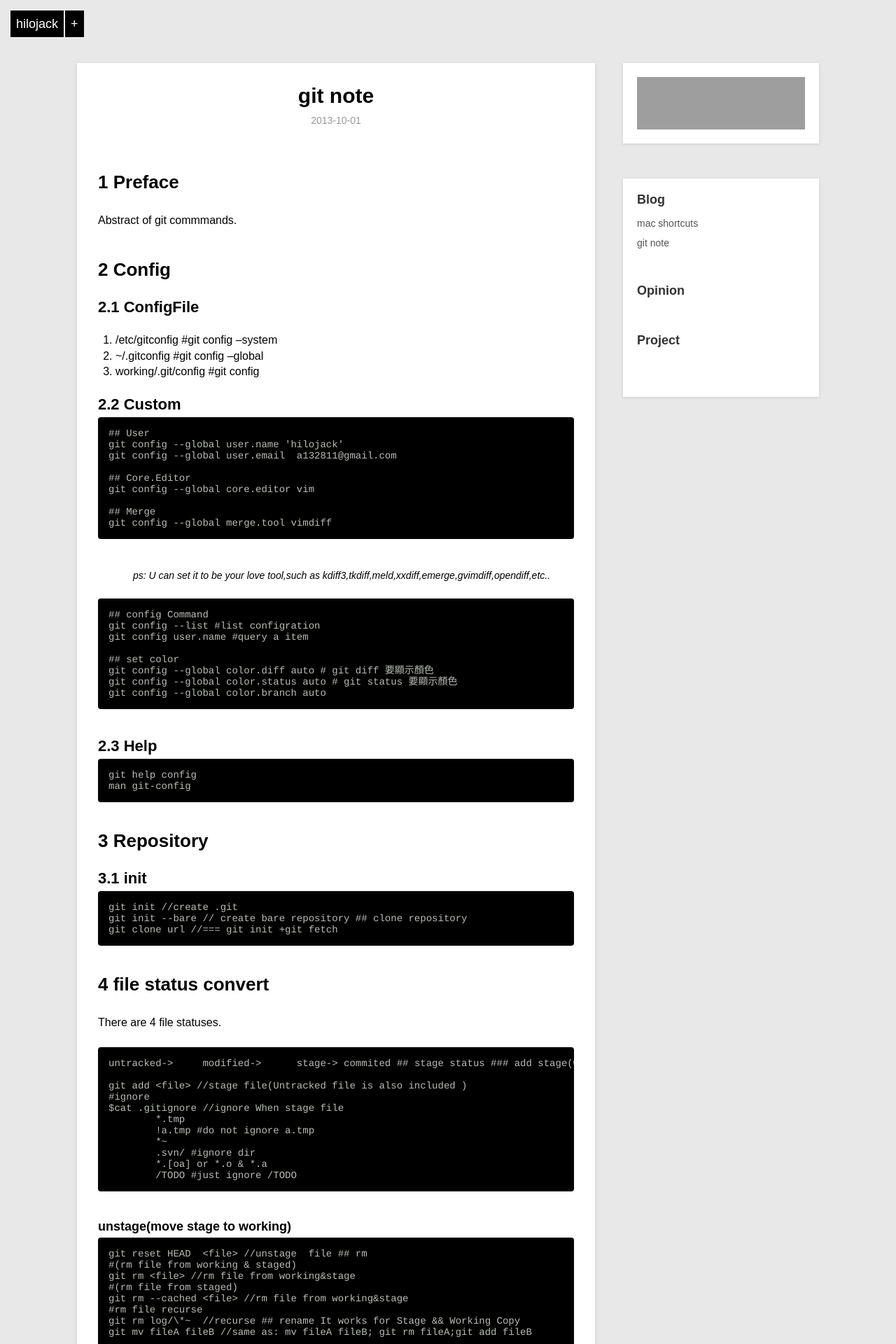
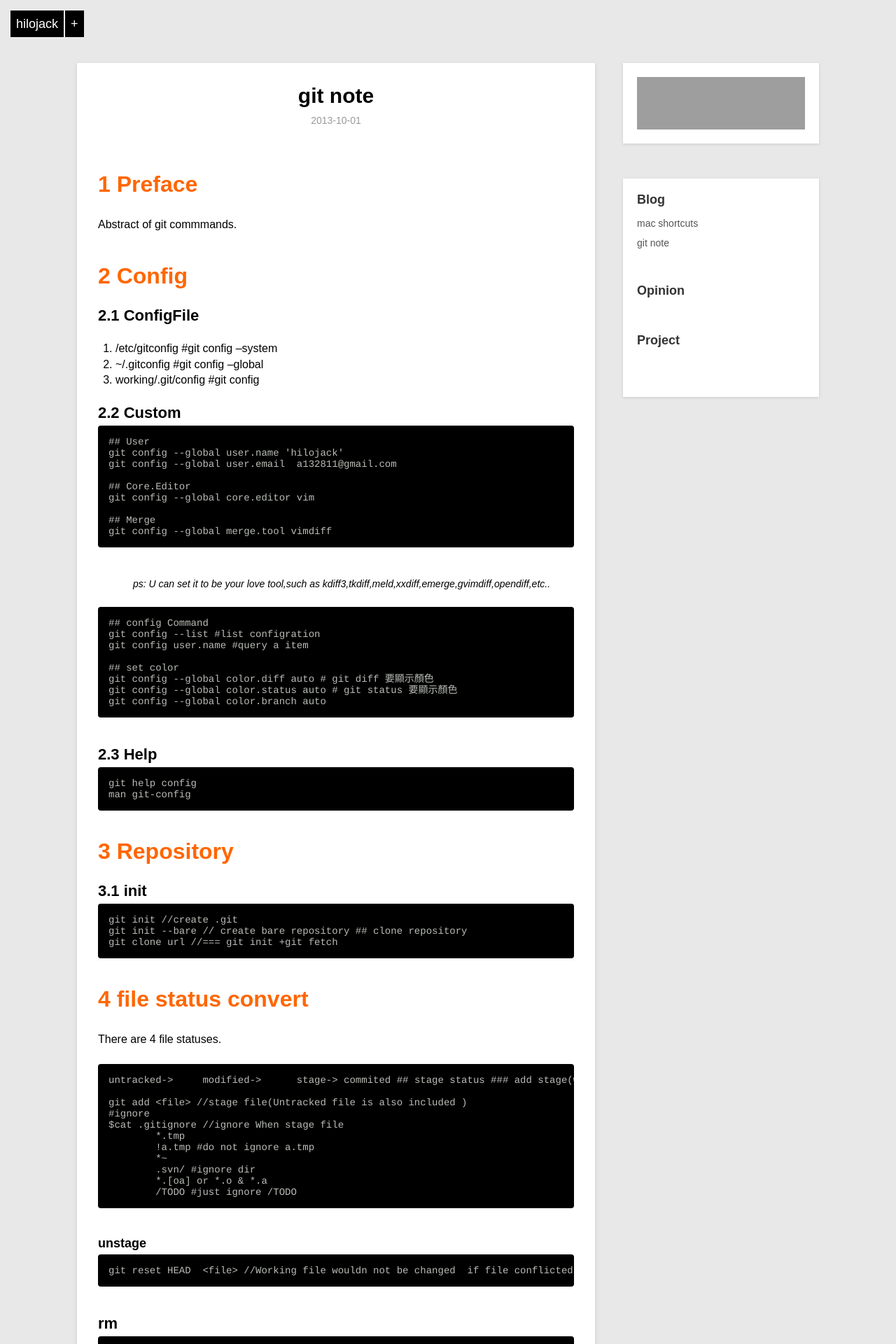
Before and after one commit to androidcoder90/androidcoder90.github.io, a Jekyll site: the page built from _posts/blog/2013-10-01-git.md, in a window 1280 px wide. Shown: the top 1920 px of the page at 70% size. Built offline with Jekyll 4.4.1, drawn with Linux system fonts in a browser that asks for light colours; Markdown is read by kramdown in place of the engine named in the settings; some of the changed text lies outside the part shown; grey boxes are pictures that could not be loaded.

Commit message:
modify css&js

```diff
--- a/_posts/blog/2013-10-01-git.md
+++ b/_posts/blog/2013-10-01-git.md
@@ -67,8 +67,9 @@ There are 4 file statuses.
 		/TODO #just ignore /TODO
 
 
-### unstage(move stage to working)
-	git reset HEAD  <file> //unstage  file
+### unstage
+	git reset HEAD  <file> //Working file wouldn not be changed  if file conflicted.
+
 ## rm
 	#(rm file from working & staged)
 	git rm <file> //rm file from working&stage
@@ -164,9 +165,9 @@ It works for Stage && Working Copy
 ## modify revision
 	git add a.c;git commit --amend
 ## unstage
-	git reset HEAD file
+	git reset HEAD  <file> //Working file wouldn not be changed  if file conflicted.
 ## revert working
-	git checkout -- file
+	git checkout -- file //cp staged/commited file to working copy.
 
 # remote
 ## add/rm/rename
@@ -207,6 +208,11 @@ It works for Stage && Working Copy
 ## list branch
 	git branch
 	git branch -v #more detail
+
+### merge status
+	git branch --merged
+	git branch --no-merged //the branch not merged
+
 ## add/del branch
 	git branch <branchName>
 	git branch -d <branchName>
@@ -234,10 +246,6 @@ It works for Stage && Working Copy
 	git config --global mergetool.diffmerge.cmd 'diffmerge --merge --result="$MERGED" "$LOCAL" "$(if test -f "$BASE"; then echo "$BASE"; else echo "$LOCAL"; fi)" "$REMOTE"'
 	git config --global mergetool.diffmerge.trustExitCode true
 	git mergetool
-### merge status
-	git branch --merged
-	git branch --no-merged //the branch not merged
-
 ## fetch
 	git fetch <repo>[:<branch>]
 
--- a/css/default.css
+++ b/css/default.css
@@ -19,7 +19,7 @@ address,caption,cite,code,dfn,em,th,var {font-style:normal;font-weight:500;}
 ol,ul {list-style:none;}
 caption,th{text-align:left;}
 h1,h2,h3,h4,h5,h6{font-size:100%;font-weight:500;}
-.h1{font-weight:bold;color:#f60;font-size:2em;}
+.h1{font-weight:bold;}
 .h2{margin-left:0.8em;}
 .h3{margin-left:1.6em;}
 .h4{margin-left:2.4em;}
@@ -45,7 +45,7 @@ a.external:hover {background-position:right -15px;}
 .entry-title a:hover {text-decoration:none;}
 .entry-date {text-align:center;color:#999;margin-bottom:60px;font-size:14px;}
 
-h1 {font-size:26px;font-weight:bold;margin-bottom:25px;}
+h1 {font-size:2em;color:#f60;font-weight:bold;margin-bottom:25px;}
 h2 {font-size:22px;font-weight:bold;margin-bottom:25px;}
 h3 {font-size:18px;font-weight:bold;margin-bottom:25px;}
 h4,h5,h6 {font-weight:bold;margin-bottom:15px;}
```
Also changed, not shown: other parts of _posts/blog/2013-10-01-git.md (+15 -0 lines).
